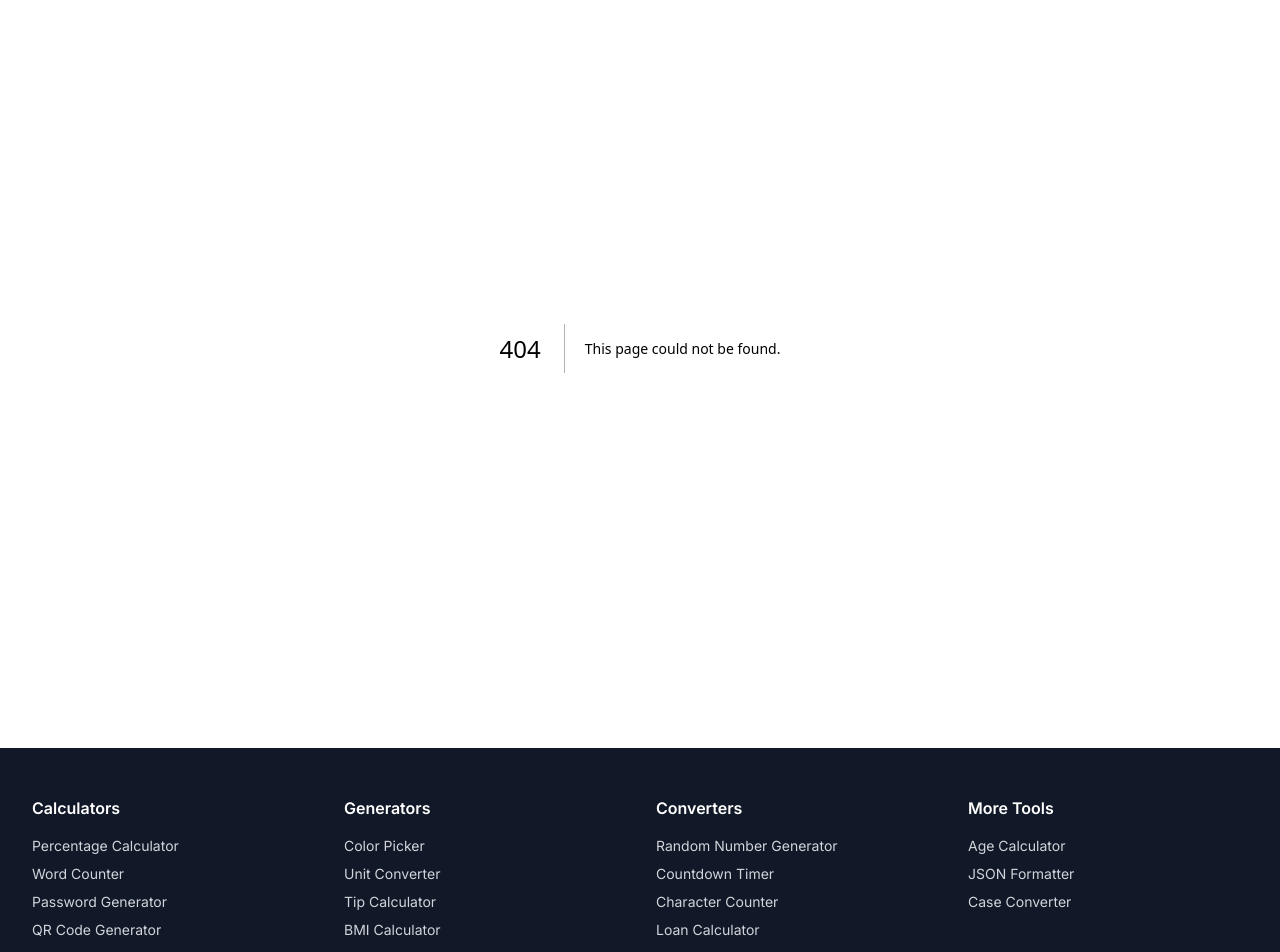
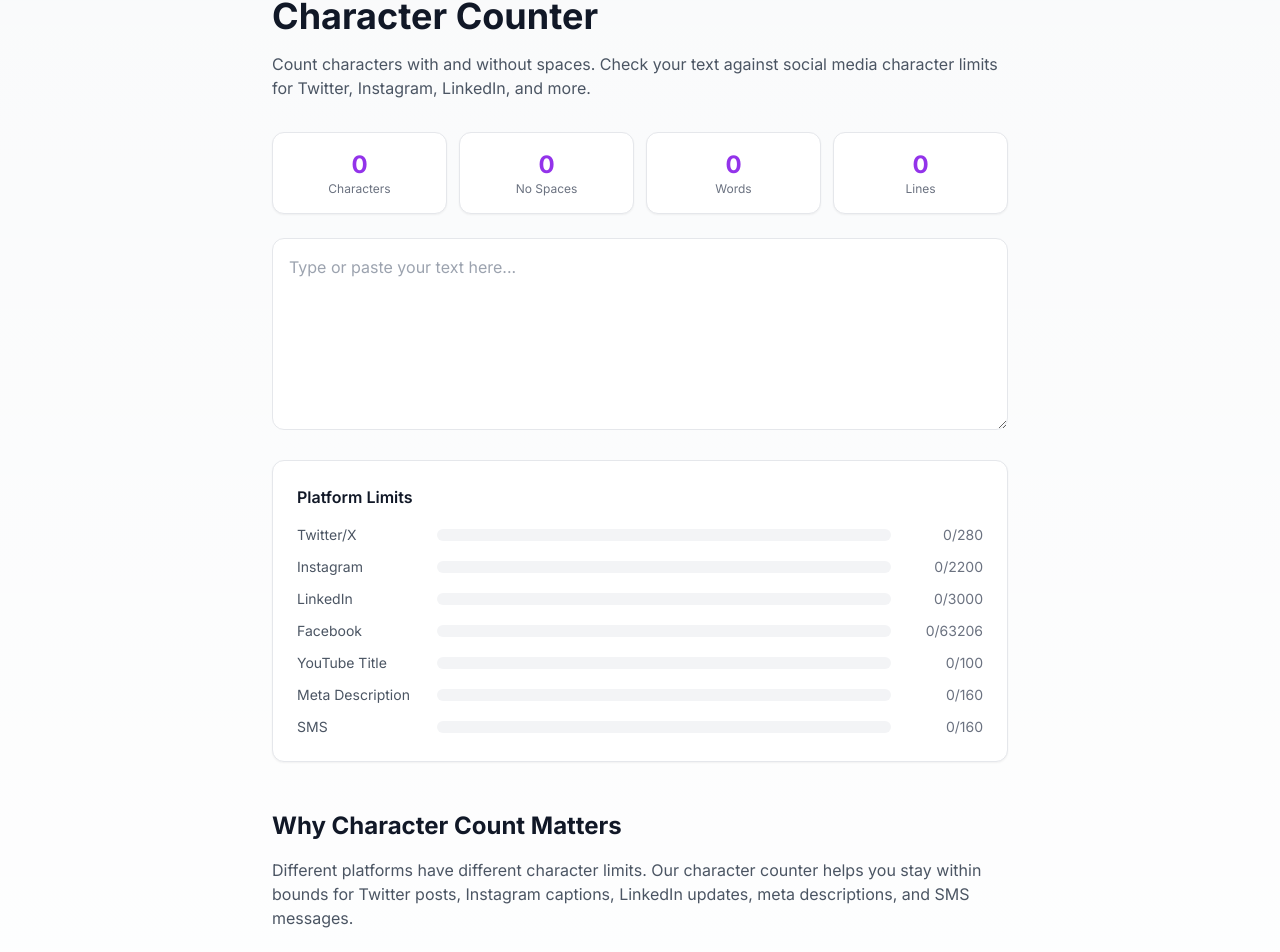
Before and after one commit to rogergrubb/braincandy-website, a Next.js app: page /character-counter in a window 1280 px wide. Before the commit this address had no page. Shown: the part 117-1069 px from the top of the page. Built offline with nearby package versions, Linux system fonts and the light colour scheme.

Commit message:
Add Character Counter component
This component allows users to input text and displays character, word, and line counts, along with platform-specific character limits.

```diff
--- /dev/null
+++ b/src/app/character-counter/page.tsx
@@ -0,0 +1,30 @@
+"use client";
+import { useState, useMemo } from "react";
+
+export default function CharacterCounter() {
+  const [text, setText] = useState("");
+  const limits = [{ name: "Twitter/X", limit: 280 }, { name: "Instagram", limit: 2200 }, { name: "LinkedIn", limit: 3000 }, { name: "Facebook", limit: 63206 }, { name: "YouTube Title", limit: 100 }, { name: "Meta Description", limit: 160 }, { name: "SMS", limit: 160 }];
+  const stats = useMemo(() => ({ chars: text.length, charsNoSpace: text.replace(/\s/g, "").length, words: text.trim() ? text.trim().split(/\s+/).length : 0, lines: text ? text.split("\n").length : 0 }), [text]);
+
+  return (
+    <div className="max-w-3xl mx-auto px-4 py-12">
+      <h1 className="text-3xl md:text-4xl font-bold text-gray-900 mb-4">Character Counter</h1>
+      <p className="text-gray-600 mb-8">Count characters with and without spaces. Check your text against social media character limits for Twitter, Instagram, LinkedIn, and more.</p>
+      <div className="grid grid-cols-4 gap-3 mb-6">
+        <div className="bg-white rounded-xl shadow-sm border p-4 text-center"><div className="text-2xl font-bold text-purple-600">{stats.chars}</div><div className="text-xs text-gray-500">Characters</div></div>
+        <div className="bg-white rounded-xl shadow-sm border p-4 text-center"><div className="text-2xl font-bold text-purple-600">{stats.charsNoSpace}</div><div className="text-xs text-gray-500">No Spaces</div></div>
+        <div className="bg-white rounded-xl shadow-sm border p-4 text-center"><div className="text-2xl font-bold text-purple-600">{stats.words}</div><div className="text-xs text-gray-500">Words</div></div>
+        <div className="bg-white rounded-xl shadow-sm border p-4 text-center"><div className="text-2xl font-bold text-purple-600">{stats.lines}</div><div className="text-xs text-gray-500">Lines</div></div>
+      </div>
+      <textarea value={text} onChange={e => setText(e.target.value)} placeholder="Type or paste your text here..." className="w-full h-48 p-4 border rounded-xl focus:ring-2 focus:ring-purple-500 resize-y mb-6" />
+      <div className="bg-white rounded-xl shadow-sm border p-6">
+        <h3 className="font-semibold text-gray-900 mb-4">Platform Limits</h3>
+        <div className="space-y-3">{limits.map(l => (<div key={l.name} className="flex items-center gap-3"><span className="text-sm text-gray-600 w-32">{l.name}</span><div className="flex-1 bg-gray-100 rounded-full h-3"><div className={"h-3 rounded-full transition-all " + (stats.chars > l.limit ? "bg-red-500" : "bg-green-500")} style={{width: Math.min(100, (stats.chars / l.limit) * 100) + "%"}} /></div><span className="text-sm text-gray-500 w-20 text-right">{stats.chars}/{l.limit}</span></div>))}</div>
+      </div>
+      <div className="prose max-w-none mt-12">
+        <h2 className="text-2xl font-bold text-gray-900">Why Character Count Matters</h2>
+        <p className="text-gray-600 mt-4">Different platforms have different character limits. Our character counter helps you stay within bounds for Twitter posts, Instagram captions, LinkedIn updates, meta descriptions, and SMS messages.</p>
+      </div>
+    </div>
+  );
+}
```
